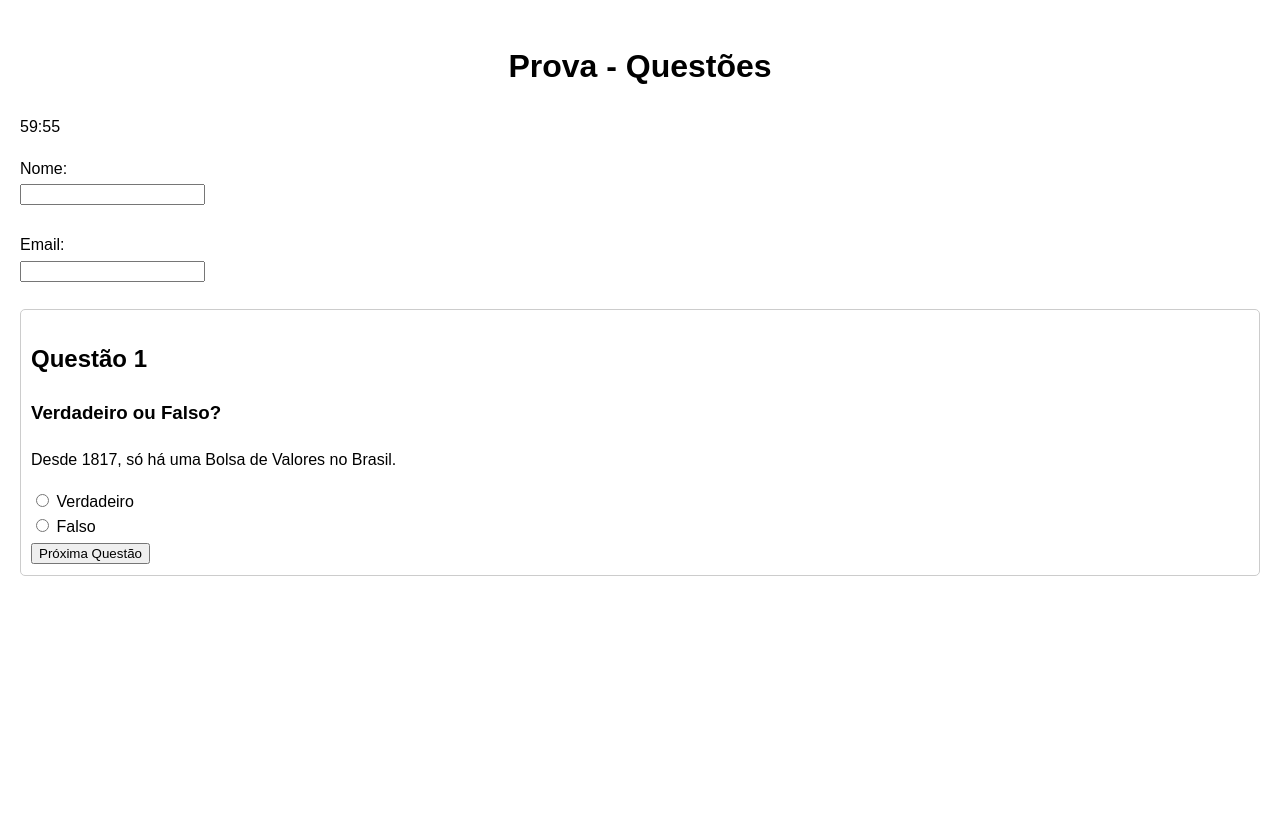
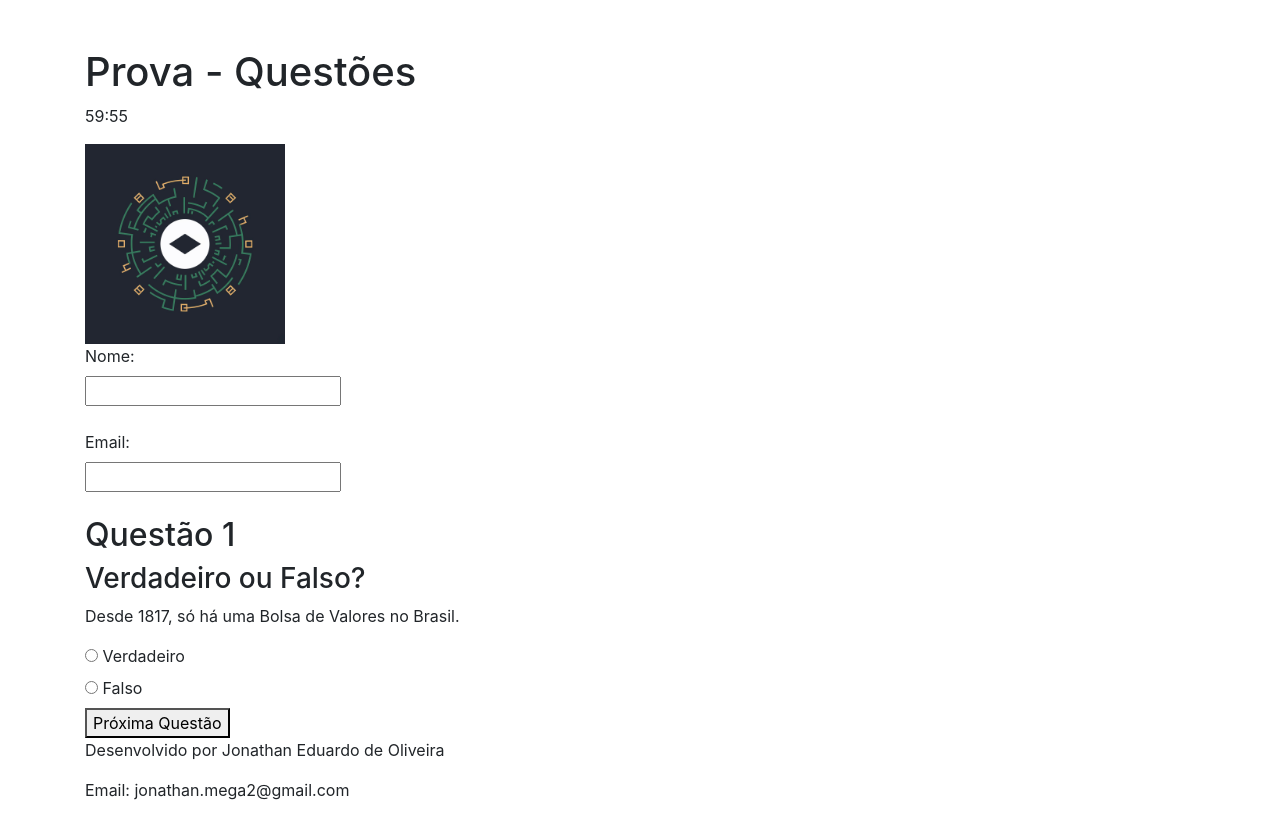
Before and after one commit to jonathaneduardodeoliveira/prova-, a plain HTML site: page index.html in a window 1280 px wide. Drawn offline with nearby package versions, Linux system fonts and the light colour scheme.

Commit message:
Adicionando logo e alte

```diff
--- a/index.html
+++ b/index.html
@@ -4,11 +4,16 @@
     <meta charset="UTF-8">
     <meta name="viewport" content="width=device-width, initial-scale=1.0">
     <title>Prova - Questões</title>
-    <link rel="stylesheet" href="style.css">
+    <link rel="stylesheet" href="https://stackpath.bootstrapcdn.com/bootstrap/4.5.2/css/bootstrap.min.css">
+    <link rel="stylesheet" href="estilo.css">
 </head>
 <body>
+<div class="container mt-5">
+    <header>
     <h1>Prova - Questões</h1>
     <p id="tempo-restante">60:00</p>
+
+    <img src="imagens/logo.jpg"logo alt="logo do saite gráfico com um padrão circular semelhante a um labirinto. No centro, há um hexágono. O padrão consiste em círculos concêntricos preenchidos com caminhos intrincados semelhantes a um labirinto e formas geométricas como retângulos e setas. A paleta de cores inclui tons de verde em um fundo escuro, criando um contraste que destaca a complexidade e simetria do design. " style="max-width: 200px;">
 
     <form id="myForm">
         <label for="name">Nome:</label><br>
@@ -16,7 +21,6 @@
         <label for="email">Email:</label><br>
         <input type="email" id="email" name="email"><br><br>
 
-        <!-- Questão 1 -->
         <div class="question" id="q1">
             <h2>Questão 1</h2>
             <h3>Verdadeiro ou Falso?</h3>
@@ -28,7 +32,6 @@
             <button type="button" onclick="mostrarProximaQuestao(1)">Próxima Questão</button>
         </div>
 
-        <!-- Questão 2 -->
         <div class="question" id="q2" style="display: none;">
             <h2>Questão 2</h2>
             <p>Qual destas é uma empresa de tecnologia?</p>
@@ -43,7 +46,6 @@
             <button type="button" onclick="mostrarProximaQuestao(2)">Próxima Questão</button>
         </div>
 
-        <!-- Questão 3 -->
         <div class="question" id="q3" style="display: none;">
             <h2>Questão 3</h2>
             <p>Qual é a fórmula de Bhaskara para calcular as raízes de uma equação do segundo grau?</p>
@@ -58,7 +60,6 @@
             <button type="button" onclick="mostrarProximaQuestao(3)">Próxima Questão</button>
         </div>
 
-        <!-- Questão 4 -->
         <div class="question" id="q4" style="display: none;">
             <h2>Questão 4</h2>
             <p>Qual é o mascote oficial da linguagem de programação Java?</p>
@@ -73,7 +74,6 @@
             <button type="button" onclick="mostrarProximaQuestao(4)">Próxima Questão</button>
         </div>
 
-        <!-- Questão 5 -->
         <div class="question" id="q5" style="display: none;">
             <h2>Questão 5</h2>
             <p>Em que ano a linguagem de programação Java foi lançada?</p>
@@ -88,7 +88,6 @@
             <button type="button" onclick="mostrarProximaQuestao(5)">Próxima Questão</button>
         </div>
 
-        <!-- Questão 6 -->
         <div class="question" id="q6" style="display: none;">
             <h2>Questão 6</h2>
             <p>Qual é o nome atual da Bolsa de Valores do Brasil?</p>
@@ -103,7 +102,6 @@
             <button type="button" onclick="mostrarProximaQuestao(6)">Próxima Questão</button>
         </div>
 
-        <!-- Questão 7 -->
         <div class="question" id="q7" style="display: none;">
             <h2>Questão 7</h2>
             <p>Como você definiria algoritmo em programação?</p>
@@ -118,7 +116,6 @@
             <button type="button" onclick="mostrarProximaQuestao(7)">Próxima Questão</button>
         </div>
 
-        <!-- Questão 8 -->
         <div class="question" id="q8" style="display: none;">
             <h2>Questão 8</h2>
             <p>Como você definiria uma variável em programação?</p>
@@ -133,7 +130,6 @@
             <button type="button" onclick="mostrarProximaQuestao(8)">Próxima Questão</button>
         </div>
 
-        <!-- Questão 9 -->
         <div class="question" id="q9" style="display: none;">
             <h2>Questão 9</h2>
             <p>Qual empresa desenvolve e mantém a linguagem de programação Java?</p>
@@ -148,7 +144,6 @@
             <button type="button" onclick="mostrarProximaQuestao(9)">Próxima Questão</button>
         </div>
 
-        <!-- Questão 10 -->
         <div class="question" id="q10" style="display: none;">
             <h2>Questão 10</h2>
             <p>Qual destas é uma IDE que suporta programação em Java?</p>
@@ -164,6 +159,13 @@
         </div>
     </form>
 
+    <footer>
+        <p>Desenvolvido por Jonathan Eduardo de Oliveira</p>
+        <p>Email: jonathan.mega2@gmail.com</p>
+    </footer>
+
     <script src="script.js"></script>
+</div>
+
 </body>
 </html>
--- a/style.css
+++ b/style.css
@@ -1,24 +1,73 @@
 body {
+    background-color: #f0f0f0;
     font-family: Arial, sans-serif;
-    line-height: 1.6;
     margin: 0;
-    padding: 20px;
-}
-h1 {
+    padding: 0;
+    display: flex;
+    justify-content: center;
+    align-items: center;
+    height: 100vh;
     text-align: center;
 }
-.question {
+
+.container {
+    background-color: #fff;
+    padding: 20px;
+    border-radius: 10px;
+    box-shadow: 0 0 10px rgba(0, 0, 0, 0.1);
+    width: 90%;
+    max-width: 600px;
+}
+
+h1 {
+    margin-top: 0;
     margin-bottom: 20px;
-    padding: 10px;
-    border: 1px solid #ccc;
-    border-radius: 5px;
+    font-size: 2em;
+    color: #333;
 }
-form {
-    margin-bottom: 10px;
-}
-footer {
-    margin-top: 20px;
-    text-align: center;
-    font-size: 14px;
+
+p {
+    margin: 10px 0;
     color: #666;
 }
+
+button {
+    margin-top: 20px;
+    padding: 10px 20px;
+    border: none;
+    border-radius: 5px;
+    background-color: #007bff;
+    color: #fff;
+    font-size: 1em;
+    cursor: pointer;
+}
+
+button:hover {
+    background-color: #0056b3;
+}
+
+img {
+    border-radius: 50%;
+    margin-bottom: 20px;
+}
+
+footer p {
+    margin-top: 20px;
+    color: #333;
+}
+
+@media (max-width: 768px) {
+    .container {
+        width: 100%;
+        padding: 10px;
+    }
+
+    h1 {
+        font-size: 1.5em;
+    }
+
+    button {
+        width: 100%;
+        font-size: 0.9em;
+    }
+}
```
Also changed, not shown: imagens/logo.jpg (added).
